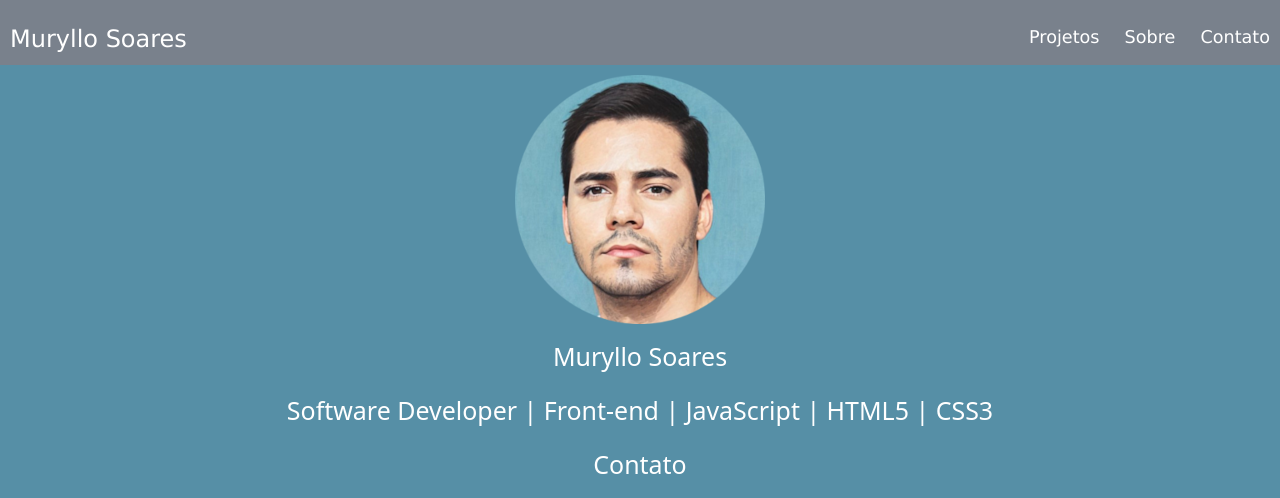
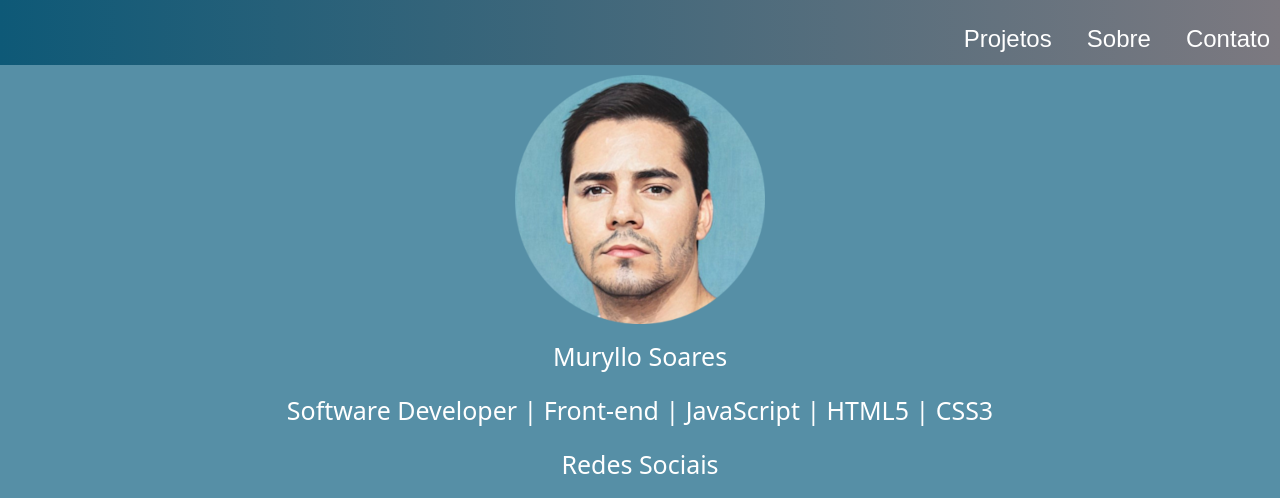
Before and after one commit to Muryllo-Soares/portfolio, a plain HTML site: page index.html in a window 1280 px wide. Shown: the top 498 px of the page. Drawn offline with Linux system fonts and the light colour scheme.

Commit message:
ajuste header

```diff
--- a/estilos/style.css
+++ b/estilos/style.css
@@ -16,35 +16,34 @@ main{
 
 }
 
-header#topo{
+header{
     padding: 10px;
     height:45px;
-    background-color: #79818C;
+    background-image: linear-gradient(to right,#0e5977,#7c7980 )
 }
 
-header#topo > nav{
+header > nav{
     text-align: left;
     margin-top: 15px;
 }
 
-header#topo > nav#menu > p{
+nav > menu > ul {
+    padding: 0px;
     text-align: right;
-    margin-top:-41px;
-    word-spacing:20px;
+    word-spacing: 30px;
 }
 
-header#topo > nav > a{
-    text-decoration: none;
-    color:white;
-    font-size: 1.5em;
+nav > menu > ul > li{
+    display: inline-block;
 
 }
 
-header#topo > nav#menu > p > a{
-
+menu > ul > li > a{
     text-decoration: none;
     color: white;
-    font-size: 1.1em;
+    font-family: Arial, Helvetica, sans-serif;
+    font-size: 1.5em;
+
 }
 
 main > section{
--- a/index.html
+++ b/index.html
@@ -9,16 +9,21 @@
     <link rel="stylesheet" href="estilos/style.css">
 </head>
 <body>
-    <header id="topo">
+    <header>
         <nav>
-            <a href="#" id="nome">Muryllo Soares</a>
-        </nav>
-        <nav id="menu">
-            <p>
-                <a href="#">Projetos</a>
-                <a href="#" id=espaco>Sobre</a>
-                <a href="#">Contato</a>
-            </p>
+            <menu>
+                <ul>
+                    <li>
+                        <a href="#">Projetos</a>
+                    </li>
+                    <li>
+                        <a href="#" id=espaco>Sobre</a>
+                    </li>
+                    <li>
+                        <a href="#">Contato</a>
+                    </li>
+                </ul>
+            </menu>
         </nav>
     </header>
     <main>
@@ -31,7 +36,7 @@
                 <p>
                     Software Developer | Front-end | JavaScript | HTML5 | CSS3
                 </p>
-                <p>Contato</p>
+                <p>Redes Sociais</p>
                 <p>
                     <a href="#"><img src="icones/icon-linkedin.png" alt="linkedin"></a>
                     <a href="#"><img src="icones/icon-github.png" alt="github"></a>
```
